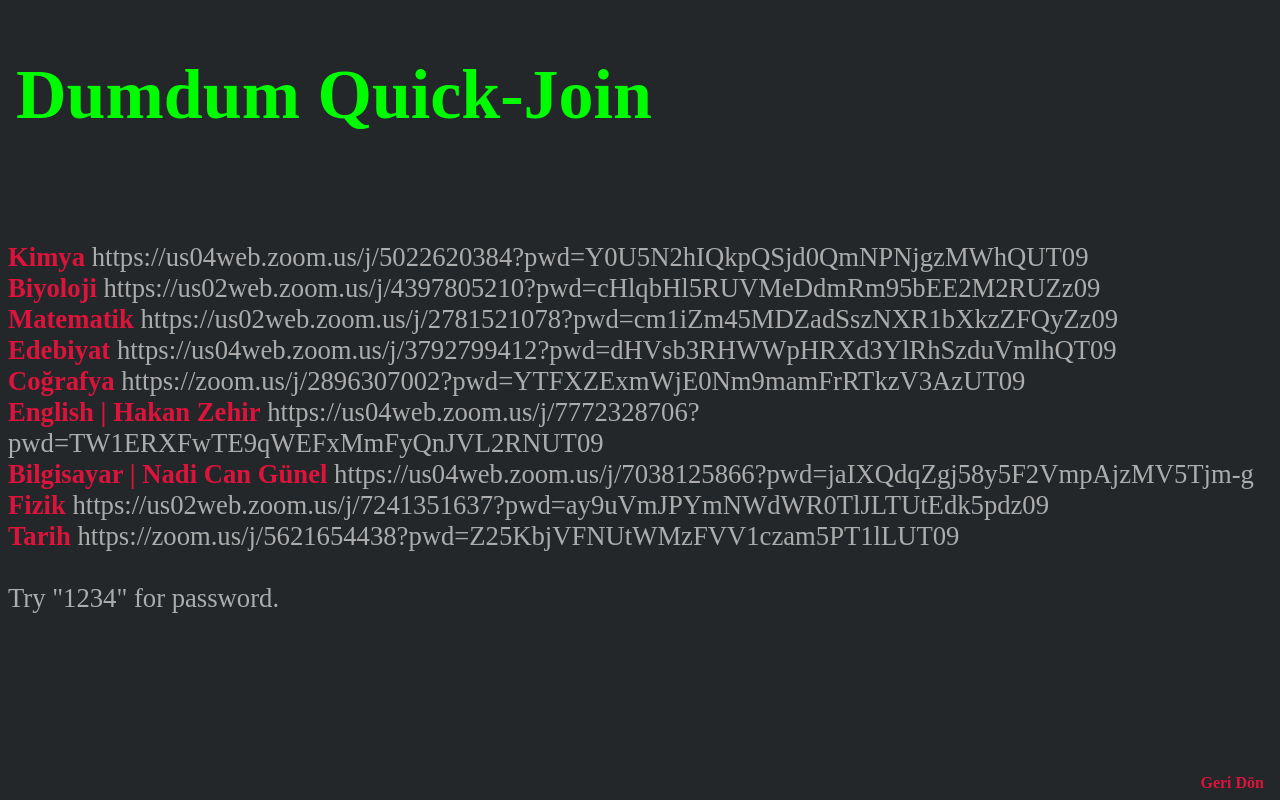
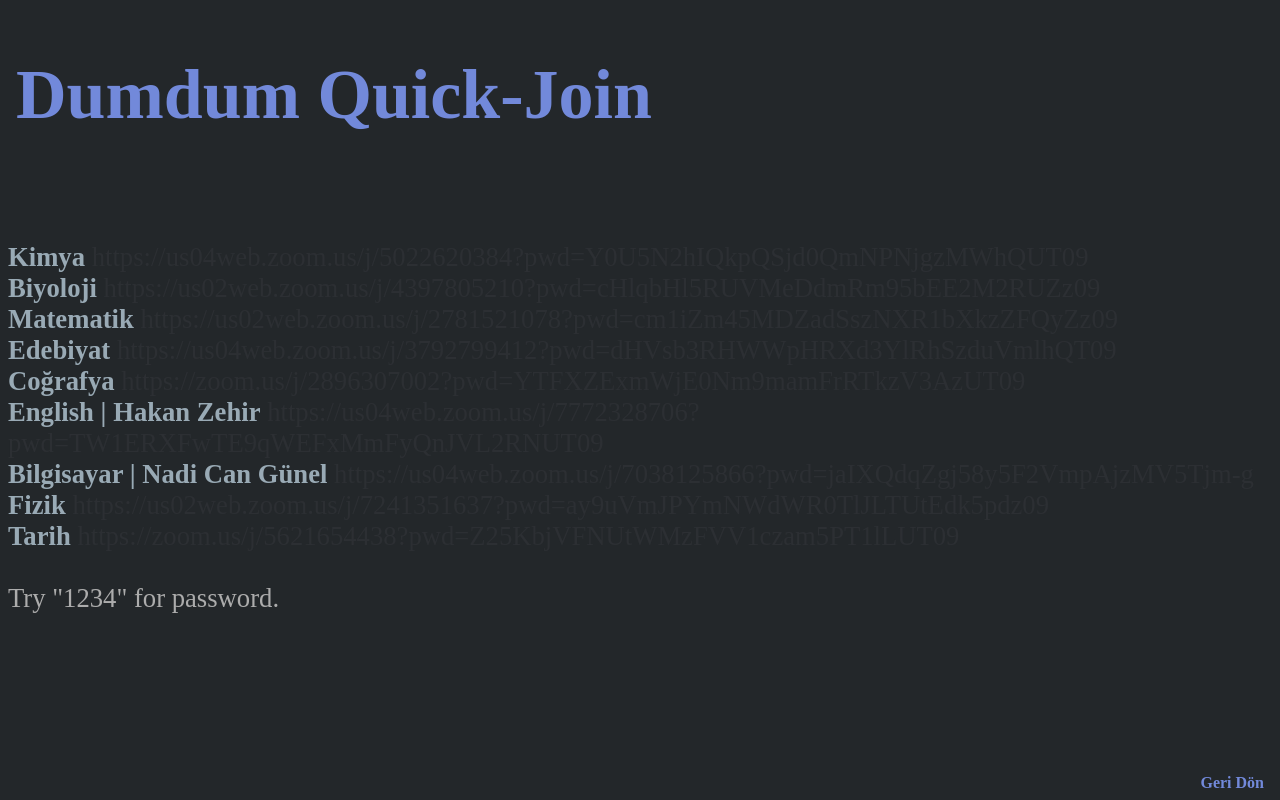
Before and after one commit to aprogrammer666/caganreviews.github.io, a PHP site: page /quickjoin.html in a window 1280 px wide. Run offline with PHP 8.4, Linux system fonts and the light colour scheme.

Commit message:
theme change > discord like

```diff
--- a/cagan.html
+++ b/cagan.html
@@ -5,7 +5,7 @@
         <link href="style.css" type="text/css" rel="stylesheet">
     </head>
     <body class="bnr">
-         <h1 style="color: crimson;"></h1>
+         <h1 class="bnr"></h1>
          <audio id="audioplayer" autobuffer="" loop="true" preload="auto" src="winter.mp3">
          </audio>
          <script>
@@ -112,7 +112,7 @@
               alert("balon");
         }}
         </script>
-         <input type="button" class="noborder centered" onclick="func1()" value="Çağan'a Sor" style="color: crimson; font-size: 32pt; width: 100pt;"><br>
-         <a href="specialreviews.html"><h6 style="color: crimson; text-align: right;" class="bottom-right">gizli</h6></a>
+         <input type="button" class="noborder centered bnr" onclick="func1()" value="Çağan'a Sor" style="font-size: 32pt; width: 100pt;"><br>
+         <a href="specialreviews.html"><h6 style="text-align: right;" class="bottom-right bnr">gizli</h6></a>
     </body>
 </html>
--- a/love.html
+++ b/love.html
@@ -21,7 +21,7 @@
             }
         </script>
         <button class="centered noborder" onclick="love()">
-        <h1 style="color: crimson; font-size: 32pt;">Love Calculator</h1>
+        <h1 class="bnr" style="font-size: 32pt;">Love Calculator</h1>
         </button>
         <h4>
             <a class="bottom-right" href="redirect.html">
--- a/quickjoin.html
+++ b/quickjoin.html
@@ -12,18 +12,18 @@
             audio.volume = 0.5;
           </script>
          <script src="audio.js"></script>
-         <h1 style="color: #00fc00; font-size: 70px;" class="top-left">Dumdum Quick-Join</h1>
+         <h1 style="color: #7289da; font-size: 70px;" class="top-left">Dumdum Quick-Join</h1>
          <br><br><br><br><br><br><br><br><br><br><br><br><br>
          <p1 style="color: rgb(172, 172, 172); font-size: 20pt;">
-            <b style="color: crimson;">Kimya</b>                       <a style="color: rgb(172, 172, 172); font-size: 20pt;" href="https://us04web.zoom.us/j/5022620384?pwd=Y0U5N2hIQkpQSjd0QmNPNjgzMWhQUT09">https://us04web.zoom.us/j/5022620384?pwd=Y0U5N2hIQkpQSjd0QmNPNjgzMWhQUT09<br></a>
-            <b style="color: crimson;">Biyoloji</b>                    <a style="color: rgb(172, 172, 172); font-size: 20pt;" href="https://us02web.zoom.us/j/4397805210?pwd=cHlqbHl5RUVMeDdmRm95bEE2M2RUZz09">https://us02web.zoom.us/j/4397805210?pwd=cHlqbHl5RUVMeDdmRm95bEE2M2RUZz09<br></a>
-            <b style="color: crimson;">Matematik</b>                   <a style="color: rgb(172, 172, 172); font-size: 20pt;" href="https://us02web.zoom.us/j/2781521078?pwd=cm1iZm45MDZadSszNXR1bXkzZFQyZz09">https://us02web.zoom.us/j/2781521078?pwd=cm1iZm45MDZadSszNXR1bXkzZFQyZz09<br></a>
-            <b style="color: crimson;">Edebiyat</b>                    <a style="color: rgb(172, 172, 172); font-size: 20pt;" href="https://us04web.zoom.us/j/3792799412?pwd=dHVsb3RHWWpHRXd3YlRhSzduVmlhQT09">https://us04web.zoom.us/j/3792799412?pwd=dHVsb3RHWWpHRXd3YlRhSzduVmlhQT09<br></a>
-            <b style="color: crimson;">Coğrafya</b>                    <a style="color: rgb(172, 172, 172); font-size: 20pt;" href="https://zoom.us/j/2896307002?pwd=YTFXZExmWjE0Nm9mamFrRTkzV3AzUT09">https://zoom.us/j/2896307002?pwd=YTFXZExmWjE0Nm9mamFrRTkzV3AzUT09        <br></a>
-            <b style="color: crimson;">English | Hakan Zehir</b>       <a style="color: rgb(172, 172, 172); font-size: 20pt;" href="https://us04web.zoom.us/j/7772328706?pwd=TW1ERXFwTE9qWEFxMmFyQnJVL2RNUT09">https://us04web.zoom.us/j/7772328706?pwd=TW1ERXFwTE9qWEFxMmFyQnJVL2RNUT09<br></a>
-            <b style="color: crimson;">Bilgisayar | Nadi Can Günel</b> <a style="color: rgb(172, 172, 172); font-size: 20pt;" href="https://us04web.zoom.us/j/7038125866?pwd=jaIXQdqZgj58y5F2VmpAjzMV5Tjm-g">https://us04web.zoom.us/j/7038125866?pwd=jaIXQdqZgj58y5F2VmpAjzMV5Tjm-g  <br></a>
-            <b style="color: crimson;">Fizik</b>                       <a style="color: rgb(172, 172, 172); font-size: 20pt;" href="https://us02web.zoom.us/j/7241351637?pwd=ay9uVmJPYmNWdWR0TlJLTUtEdk5pdz09">https://us02web.zoom.us/j/7241351637?pwd=ay9uVmJPYmNWdWR0TlJLTUtEdk5pdz09<br></a>
-            <b style="color: crimson;">Tarih</b>                       <a style="color: rgb(172, 172, 172); font-size: 20pt;" href="https://zoom.us/j/5621654438?pwd=Z25KbjVFNUtWMzFVV1czam5PT1lLUT09">https://zoom.us/j/5621654438?pwd=Z25KbjVFNUtWMzFVV1czam5PT1lLUT09    <br><br></a>
+            <b class="dqjt">Kimya</b>                       <a style="color: #2c2f33; font-size: 20pt;" href="https://us04web.zoom.us/j/5022620384?pwd=Y0U5N2hIQkpQSjd0QmNPNjgzMWhQUT09">https://us04web.zoom.us/j/5022620384?pwd=Y0U5N2hIQkpQSjd0QmNPNjgzMWhQUT09<br></a>
+            <b class="dqjt">Biyoloji</b>                    <a style="color: #2c2f33; font-size: 20pt;" href="https://us02web.zoom.us/j/4397805210?pwd=cHlqbHl5RUVMeDdmRm95bEE2M2RUZz09">https://us02web.zoom.us/j/4397805210?pwd=cHlqbHl5RUVMeDdmRm95bEE2M2RUZz09<br></a>
+            <b class="dqjt">Matematik</b>                   <a style="color: #2c2f33; font-size: 20pt;" href="https://us02web.zoom.us/j/2781521078?pwd=cm1iZm45MDZadSszNXR1bXkzZFQyZz09">https://us02web.zoom.us/j/2781521078?pwd=cm1iZm45MDZadSszNXR1bXkzZFQyZz09<br></a>
+            <b class="dqjt">Edebiyat</b>                    <a style="color: #2c2f33; font-size: 20pt;" href="https://us04web.zoom.us/j/3792799412?pwd=dHVsb3RHWWpHRXd3YlRhSzduVmlhQT09">https://us04web.zoom.us/j/3792799412?pwd=dHVsb3RHWWpHRXd3YlRhSzduVmlhQT09<br></a>
+            <b class="dqjt">Coğrafya</b>                    <a style="color: #2c2f33; font-size: 20pt;" href="https://zoom.us/j/2896307002?pwd=YTFXZExmWjE0Nm9mamFrRTkzV3AzUT09">https://zoom.us/j/2896307002?pwd=YTFXZExmWjE0Nm9mamFrRTkzV3AzUT09        <br></a>
+            <b class="dqjt">English | Hakan Zehir</b>       <a style="color: #2c2f33; font-size: 20pt;" href="https://us04web.zoom.us/j/7772328706?pwd=TW1ERXFwTE9qWEFxMmFyQnJVL2RNUT09">https://us04web.zoom.us/j/7772328706?pwd=TW1ERXFwTE9qWEFxMmFyQnJVL2RNUT09<br></a>
+            <b class="dqjt">Bilgisayar | Nadi Can Günel</b> <a style="color: #2c2f33; font-size: 20pt;" href="https://us04web.zoom.us/j/7038125866?pwd=jaIXQdqZgj58y5F2VmpAjzMV5Tjm-g">https://us04web.zoom.us/j/7038125866?pwd=jaIXQdqZgj58y5F2VmpAjzMV5Tjm-g  <br></a>
+            <b class="dqjt">Fizik</b>                       <a style="color: #2c2f33; font-size: 20pt;" href="https://us02web.zoom.us/j/7241351637?pwd=ay9uVmJPYmNWdWR0TlJLTUtEdk5pdz09">https://us02web.zoom.us/j/7241351637?pwd=ay9uVmJPYmNWdWR0TlJLTUtEdk5pdz09<br></a>
+            <b class="dqjt">Tarih</b>                       <a style="color: #2c2f33; font-size: 20pt;" href="https://zoom.us/j/5621654438?pwd=Z25KbjVFNUtWMzFVV1czam5PT1lLUT09">https://zoom.us/j/5621654438?pwd=Z25KbjVFNUtWMzFVV1czam5PT1lLUT09    <br><br></a>
 
             Try "1234" for password.
          </p1>
--- a/redirect.html
+++ b/redirect.html
@@ -20,7 +20,7 @@
 
                 <br>
                 <a href="index.html" class="top-right">
-                     <h3 style="color:crimson">
+                     <h3 class="bnr">
                          SKIP AD
                      </h3>
                     </a>
--- a/style.css
+++ b/style.css
@@ -86,25 +86,25 @@
 }
 /* unvisited link */
 a:link {
-    color: crimson;
+    color: #7289da;
     text-decoration: none;
 }
 
 /* visited link */
 a:visited {
-    color: crimson;
+    color: c#7289da;
     text-decoration: none;
 }
 
 /* mouse over link */
 a:hover {
-    color: crimson;
+    color: #7289da;
     text-decoration: none;
 }
 
 /* selected link */
 a:active {
-    color: crimson;
+    color: #7289da;
     text-decoration: none;
 }
 .noborder {
@@ -115,7 +115,7 @@ a:active {
 }
 .bnr {
     background-color: #23272a;
-    color: crimson;
+    color: #7289da;
 }
 .plinks {
     font-size: 18pt;
@@ -130,4 +130,22 @@ p input {
     font-size: inherit;
     padding: none;
     width: auto;
-  }
+}
+input#un-mute {
+  display: none;
+}
+
+.unmute img {
+  display: none;
+}
+
+input#un-mute:checked ~ .unmute img {
+  display: initial;
+}
+
+input#un-mute:checked ~ .mute img {
+  display: none;
+}
+.dqjt {
+    color: #99aab5;
+}
--- a/wip.html
+++ b/wip.html
@@ -12,7 +12,7 @@
             audio.volume = 0.5;
           </script>
          <script src="audio.js"></script>
-         <h1 style="color: crimson; font-size: 70px;" class="top">Work in Progress..</h1>
+         <h1 style="font-size: 70px;" class="top bnr">Work in Progress..</h1>
          <br>
          <br>
          <br>
```
Also changed, not shown: index.html (+15 -6 lines), mute.js (added, +12 -0 lines), repliks.html (+5 -5 lines), volume-on.svg (added), volume-x.svg (added).
